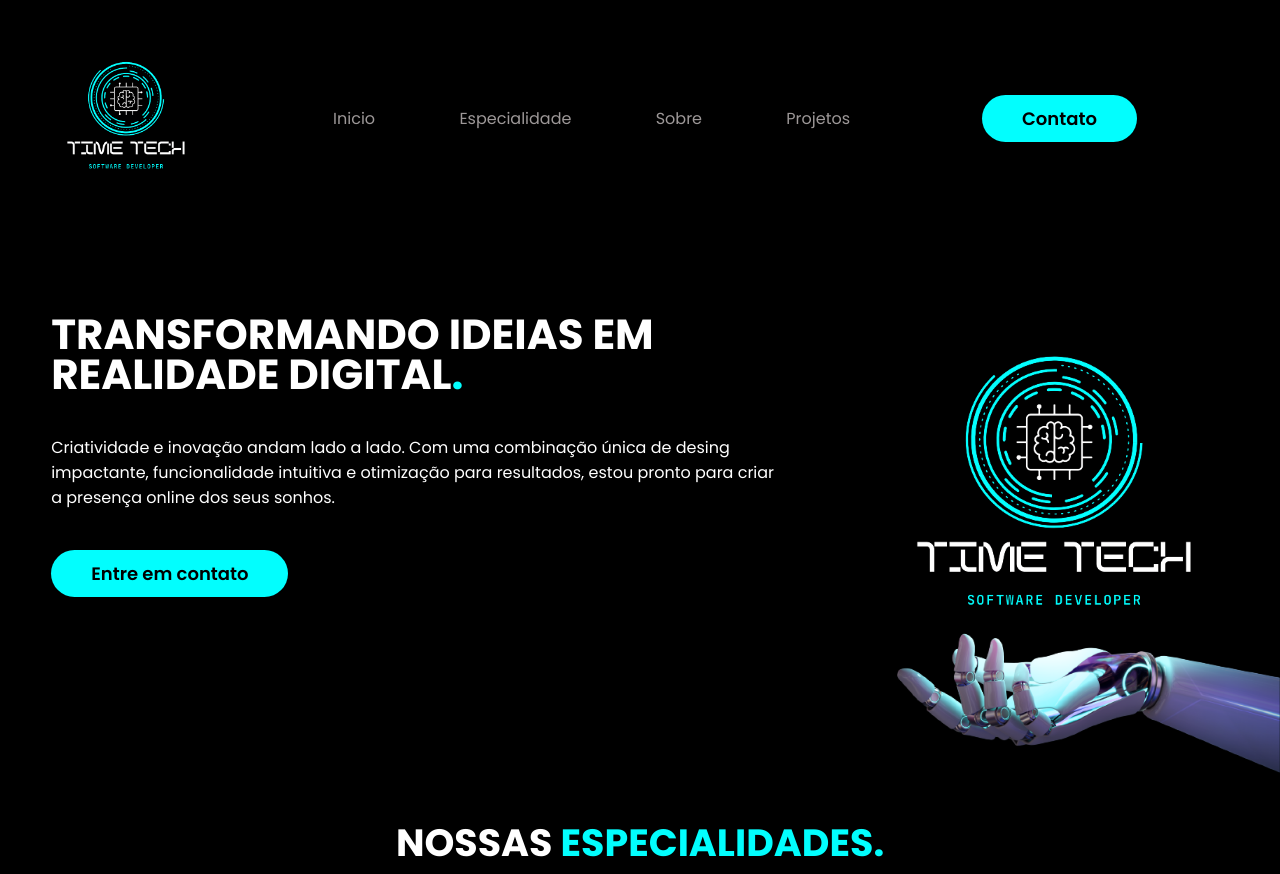
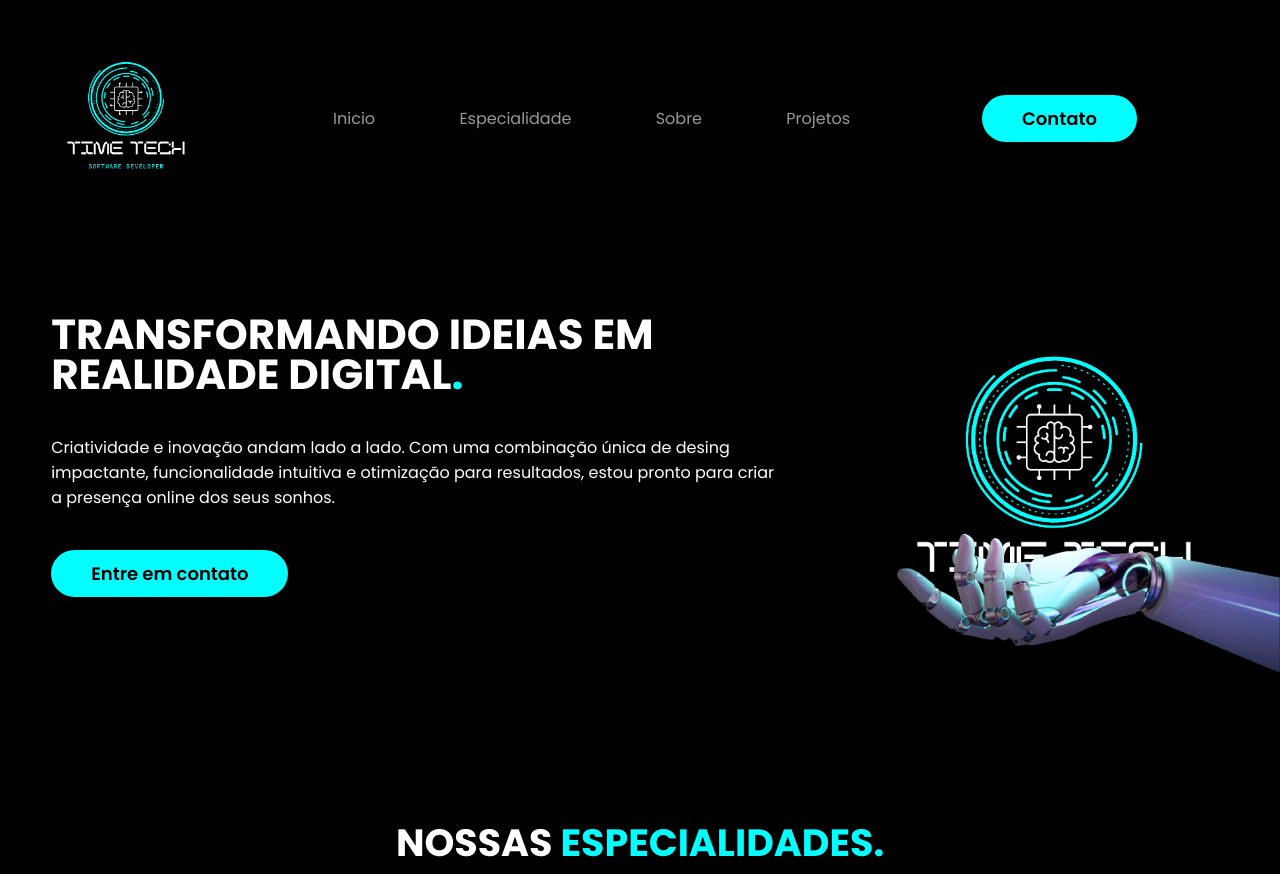
Before and after one commit to WheydsonRichard/Site, a plain HTML site: page index.html in a window 1280 px wide. Shown: the top 874 px of the page. Drawn offline with nearby package versions, Linux system fonts and the light colour scheme.

Commit message:
ATUALIZAÇAO 4

```diff
--- a/style.css
+++ b/style.css
@@ -176,7 +176,7 @@ section.topoSite .flex{
 .topoSite .braco img{
  position: absolute;
  right: 0;
- top: 450px;
+ top: 350px;
  width: 390px;
 }
 
```
